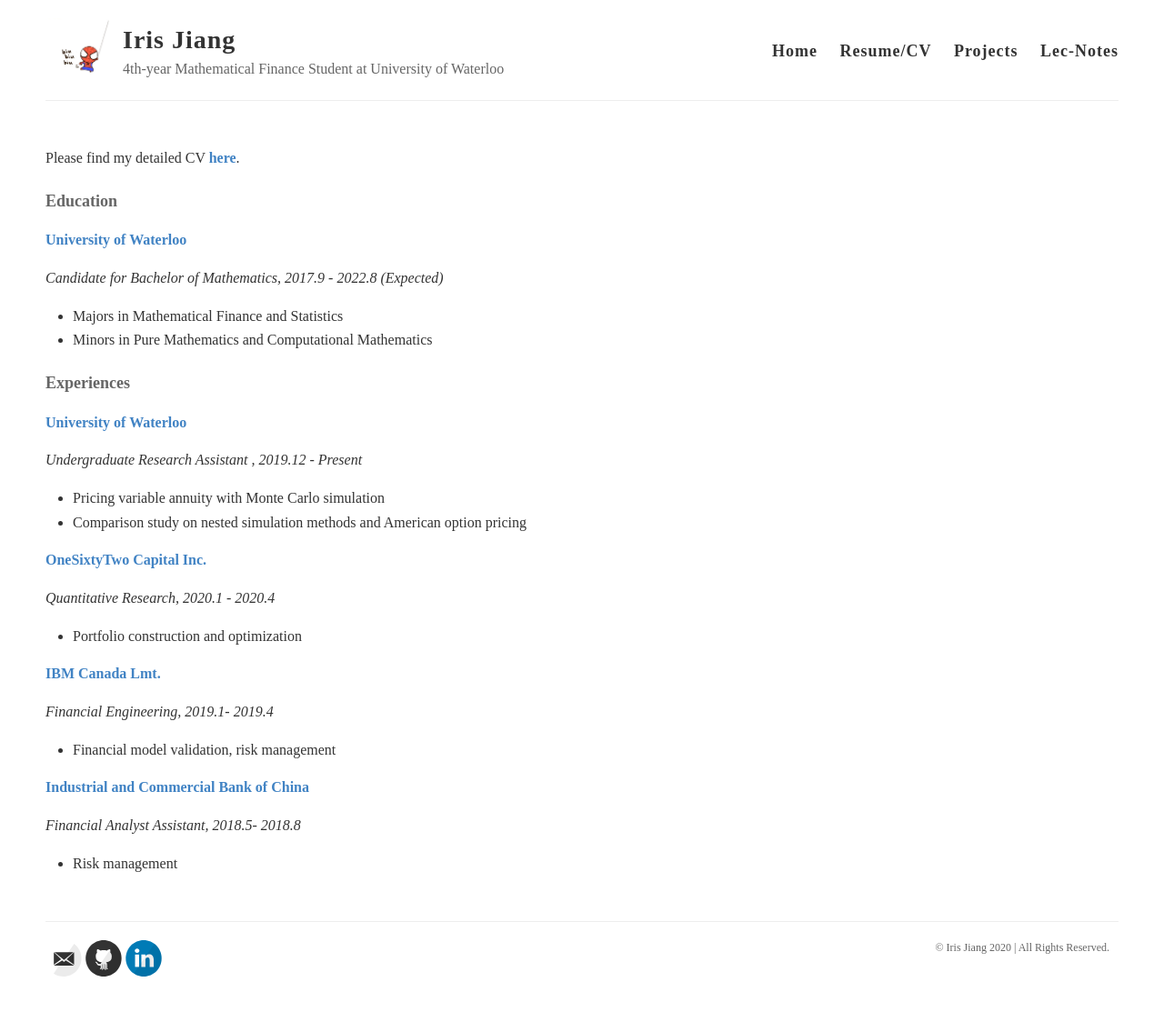
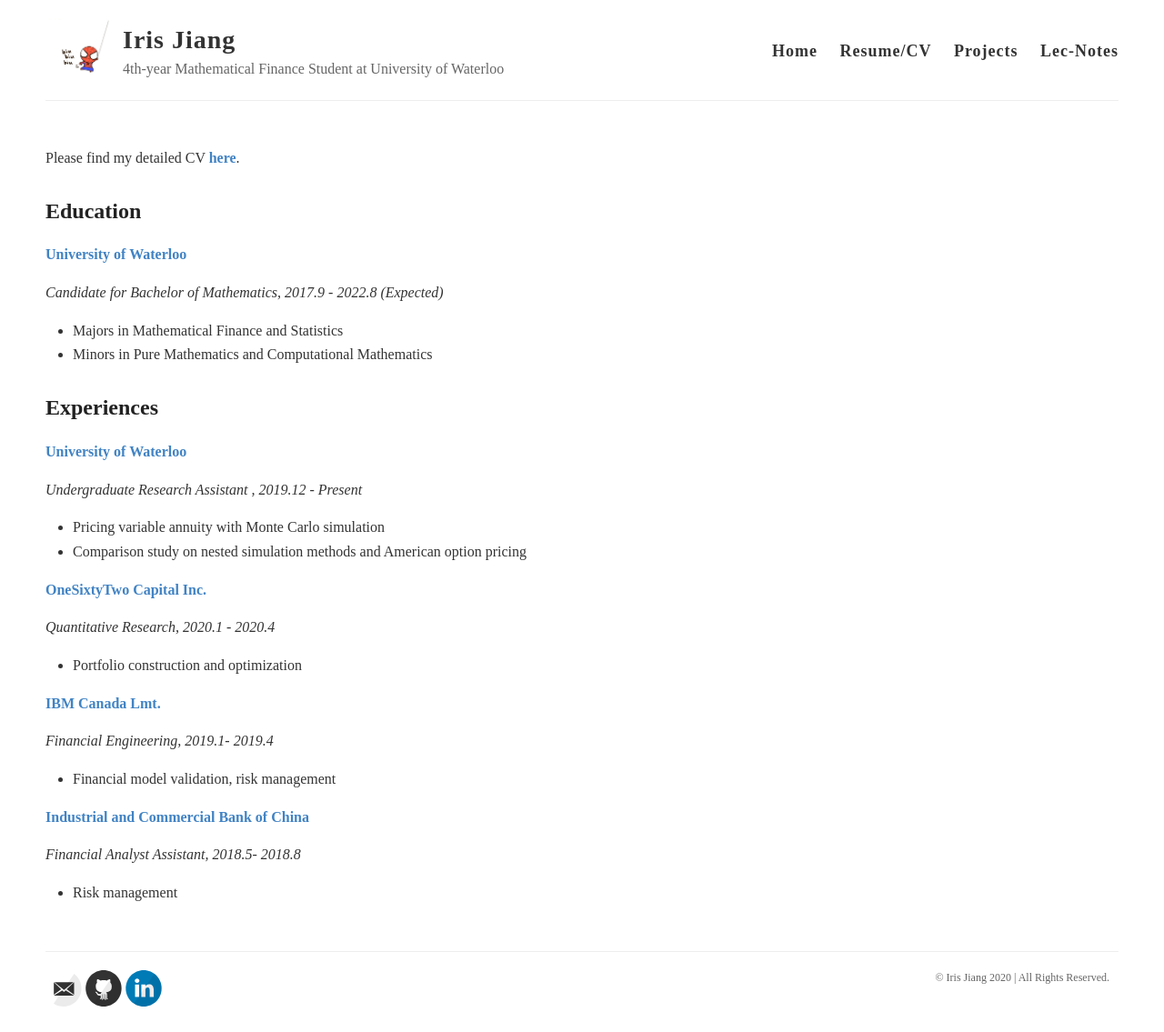
Before and after one commit to iris-jiang15/iris-jiang15.github.io, a Jekyll site: the page built from resume/resume.md, in a window 1280 px wide and 1135 px high. Shown: the whole window at 91% size. Built offline with Jekyll 4.4.1, drawn with Linux system fonts in a browser that asks for light colours.

```diff
--- a/resume/resume.md
+++ b/resume/resume.md
@@ -8,7 +8,7 @@ Please find my detailed CV [here](/resume.pdf).
 
 
 
-#### Education
+## Education
 
 **[University of Waterloo](https://uwaterloo.ca/)**
 
@@ -19,7 +19,7 @@ Please find my detailed CV [here](/resume.pdf).
 
 
 
-#### Experiences
+## Experiences
 
 **[University of Waterloo](https://uwaterloo.ca/)**
 
```
